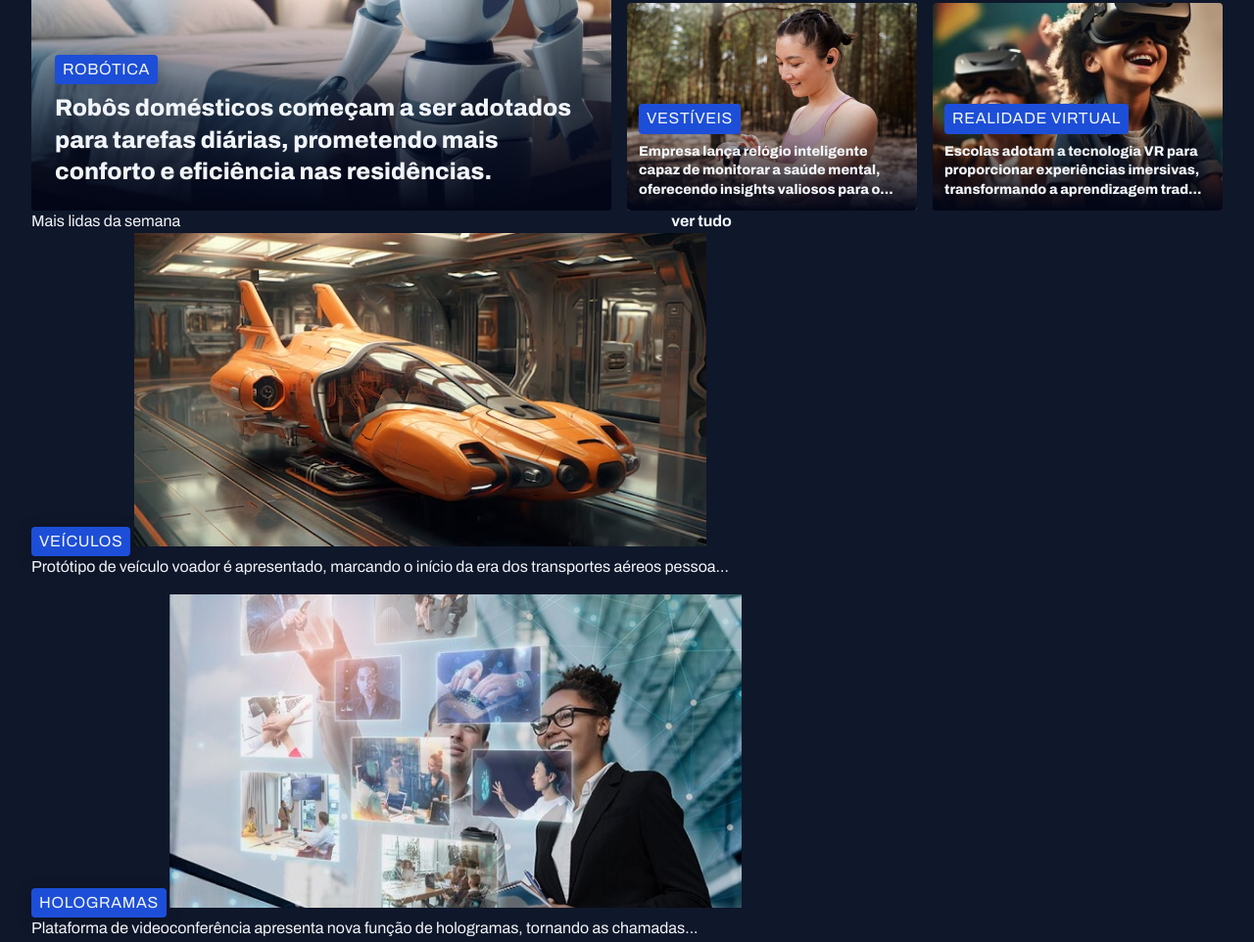
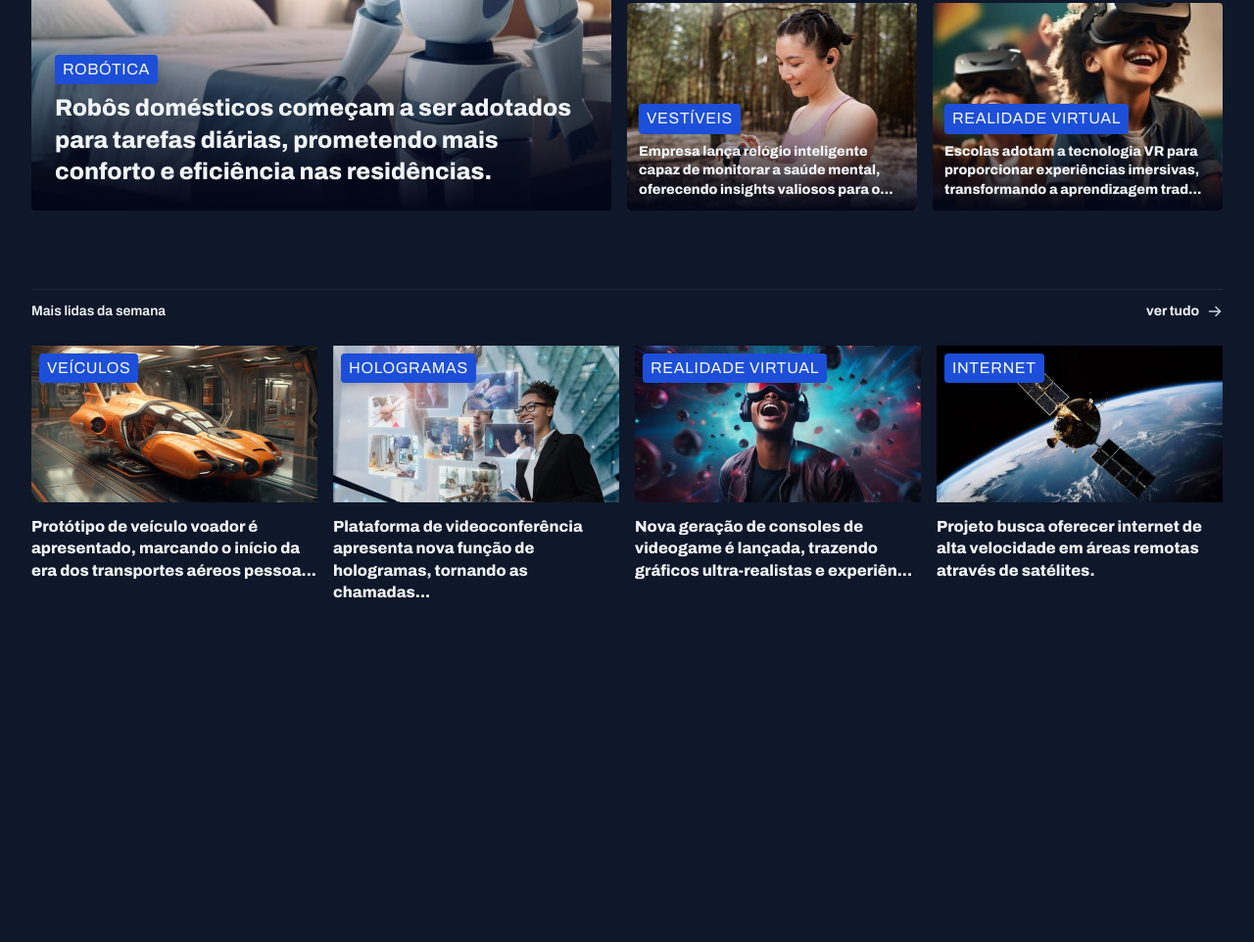
Before and after one commit to bruno-victor32/Projeto-fullstack-portal-de-noticias, a plain HTML site: page index.html in a window 1280 px wide. Shown: the part 389-1351 px from the top of the page at 98% size. After the commit the page ends 1006 px from the top, so only its background shows below. Drawn offline with Linux system fonts and the light colour scheme.

Commit message:
Aplicando estilos na seção mais lidas da semana

```diff
--- a/styles/global.css
+++ b/styles/global.css
@@ -56,6 +56,7 @@ img{
 
 main{
   margin-top: 40px;
+  gap: 80px;
 }
 
 .content-tag{
--- a/styles/sections.css
+++ b/styles/sections.css
@@ -1,10 +1,32 @@
+section header{
+  border-top: 1px solid var(--stroke-color);
+  padding-block: 12px 24px; /*12px em cima e 24px em baixo*/
+  font: var(--text-span);
+
+  a{
+    justify-self: end;
+    align-items: center;
+    gap: 8px;
+
+    span{
+      background-image: url(../assets/icons/ArrowRight.svg);
+      width: 16px; /*largura*/
+      height: 16px;/*Altura*/
+    }
+
+    &:hover span {
+      background-image: url(../assets/icons/ArrowRight-hover.svg) ;
+    }
+  }
+}
+
 #featured{ /*Preciso observer todas imagens que estão dentro do featured*/
   img {
     height: 100%; /*Altura de 100% vai deixar a imagem cobrindo o espaço que falta*/
     object-fit:cover; /*Faz a ft realizar a cobertura de todo espaço sobrando*/
 
   }
-}
+
 
   .card {
     border-radius: 4px; /*Arredondar as bordas das imagens*/
@@ -39,3 +61,31 @@
     }
 
   }
+}
+
+#weekly{ /*Semanalmente*/
+
+  &>div{
+    grid-template-columns: repeat(4, 292px) ;
+  }
+
+  img{
+    height: 160px; /*Altura*/
+  }
+
+  figure {
+    position: relative;
+
+    .content-tag{
+      position: absolute;
+      top: 8px;
+      left: 8px;
+    }
+
+    p{
+      margin-top: 8px;
+      font-weight: 800; /*Peso da fonte*/
+    }
+  }
+
+}
```
Lines whose indentation alone changed are shown as unchanged.
